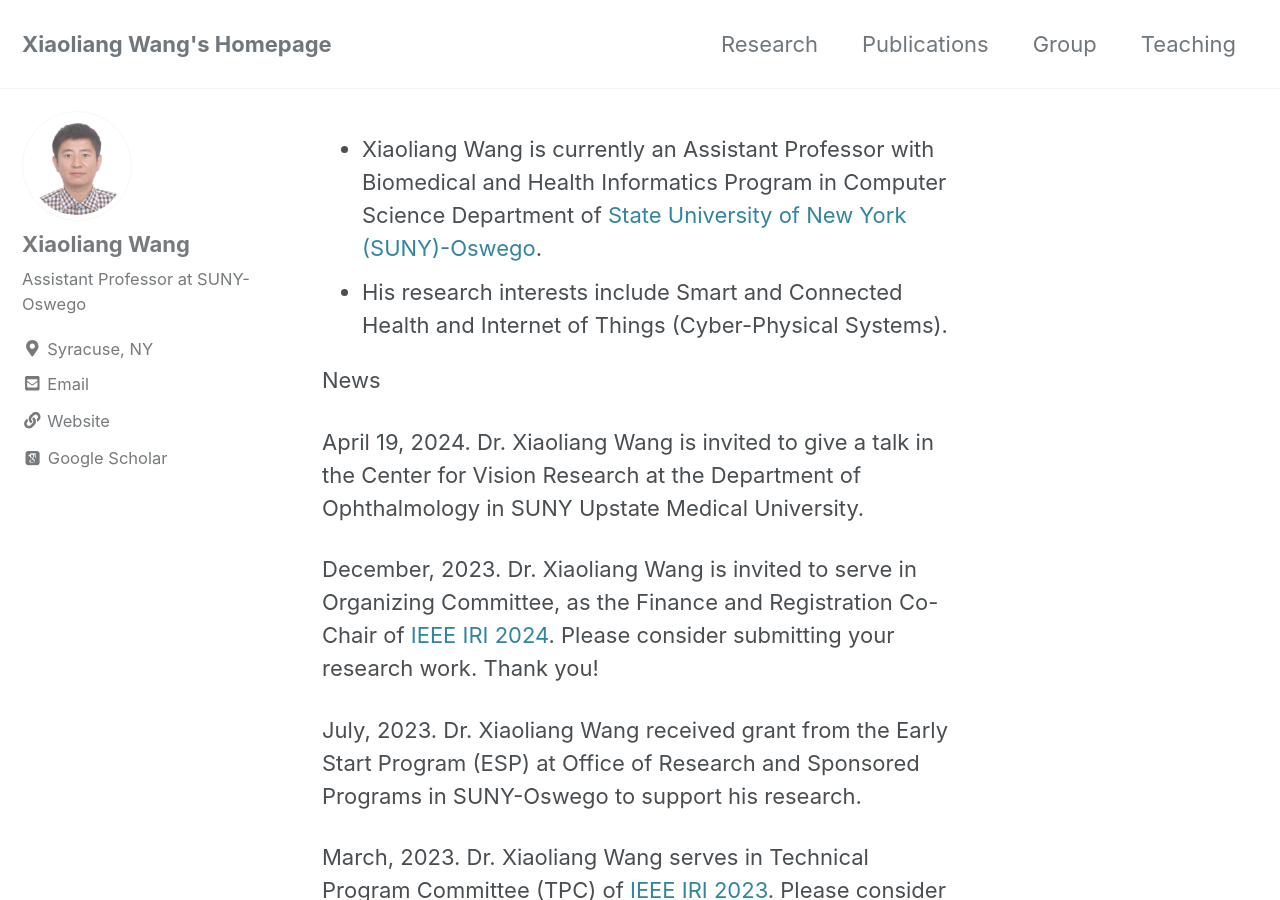
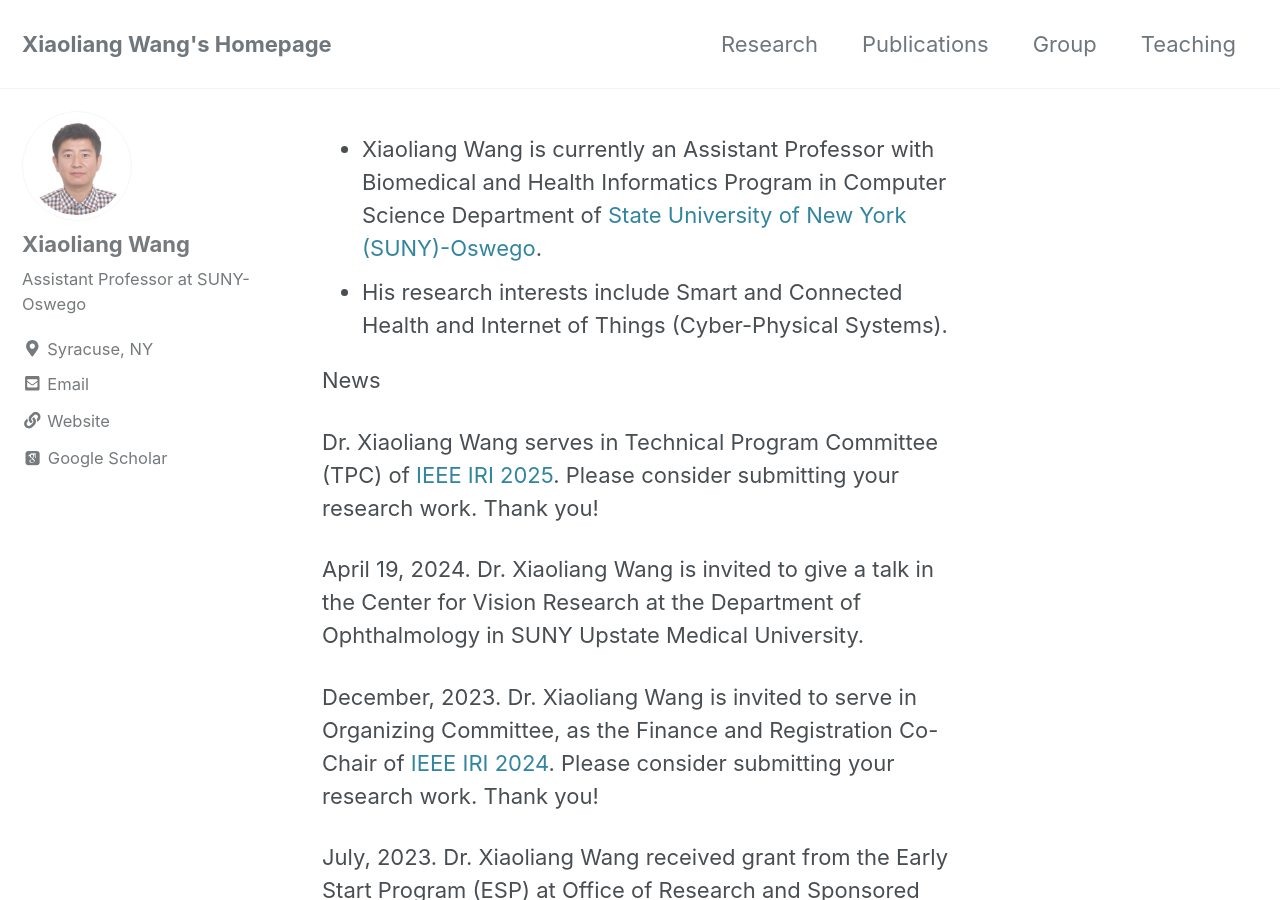
Before and after one commit to wang-xiaoliang/wang-xiaoliang.github.io, a Jekyll site: the page built from index.md, in a window 1280 px wide and 900 px high. Built offline with Jekyll 4.4.1, drawn with Linux system fonts in a browser that asks for light colours; cached includes are drawn as plain includes; nearby versions of some CDN libraries; some web fonts are replaced; our own code applies the rules of GitHub Pages for plain Markdown files; the list of posts is cut into pages by our own code.

Commit message:
iri 2025

```diff
--- a/index.md
+++ b/index.md
@@ -13,6 +13,8 @@ author_profile: true
 * His research interests include Smart and Connected Health and Internet of Things (Cyber-Physical Systems).
 
 News
+
+Dr. Xiaoliang Wang serves in Technical Program Committee (TPC) of [IEEE IRI 2025](https://ieee-iri.github.io/). Please consider submitting your research work. Thank you!
 
 April 19, 2024. Dr. Xiaoliang Wang is invited to give a talk in the Center for Vision Research at the Department of Ophthalmology in SUNY Upstate Medical University.
 
```
